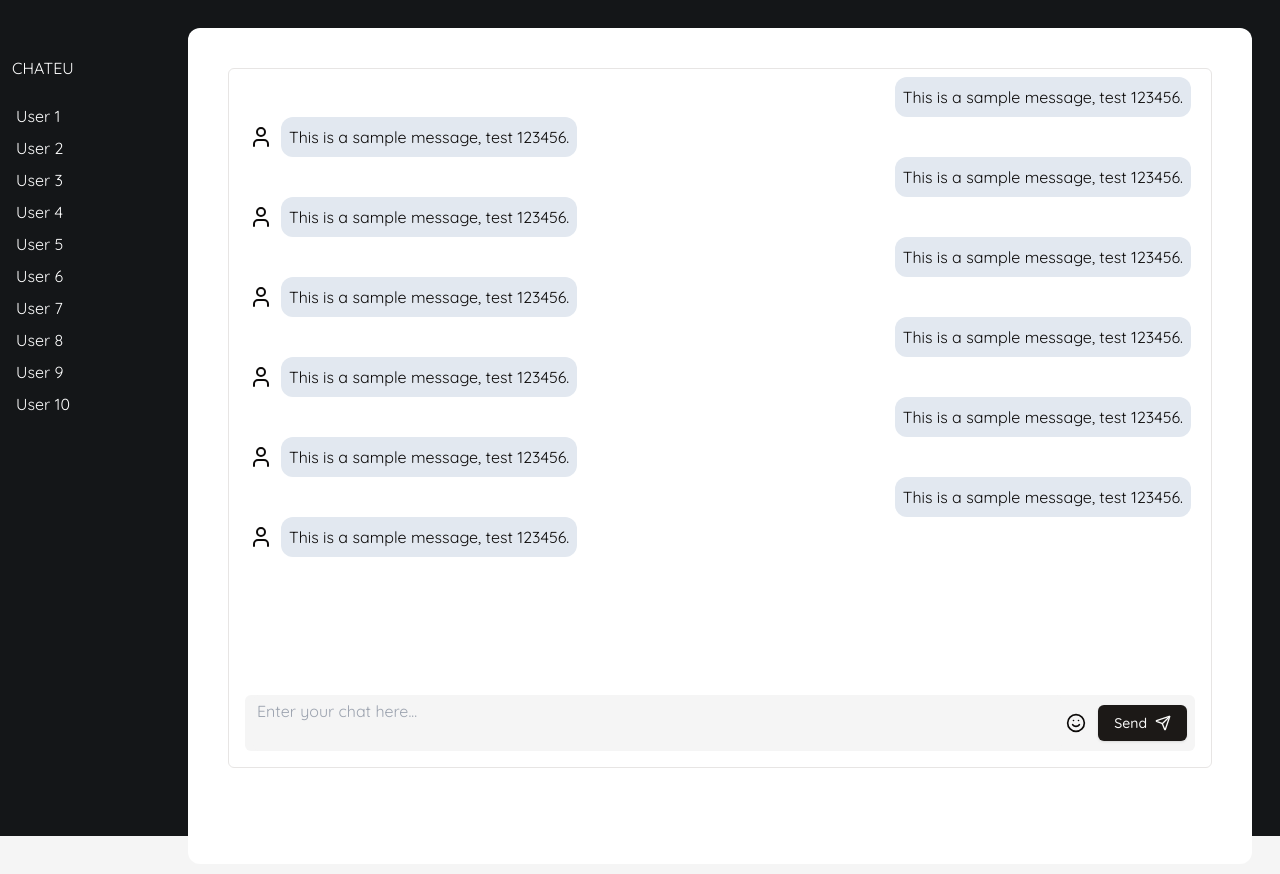
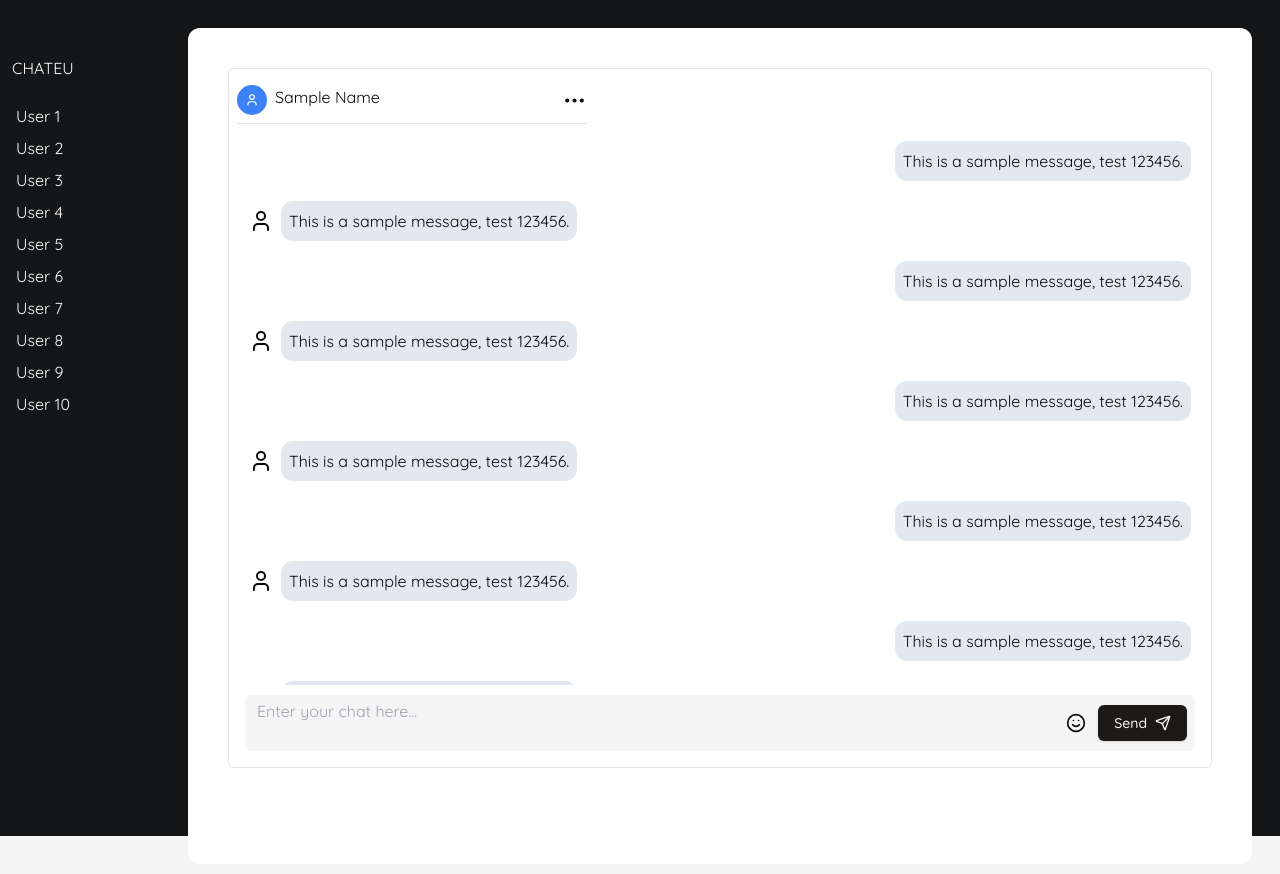
Before and after one commit to russellbanares322/chateu, a Next.js app: page /chats/1 in a window 1280 px wide. Shown: the top 874 px of the page. Built offline with nearby package versions, Linux system fonts and the light colour scheme; what @convex-dev/auth would draw is missing.

Commit message:
feat: instantiate chat page header

```diff
--- a/app/chats/[chatId]/_layout/chat-display.tsx
+++ b/app/chats/[chatId]/_layout/chat-display.tsx
@@ -1,7 +1,8 @@
+import { Button } from "@/components/ui/button";
 import { cn } from "@/lib/utils";
-import { UserIcon } from "lucide-react";
+import { EllipsisIcon, UserIcon } from "lucide-react";
 
-const dummyChatData = Array.from({ length: 12 })
+const dummyChatData = Array.from({ length: 15 })
   .fill("")
   .map((_, index) => ({
     authorId: index % 2 === 0 ? "XXY" : `ABC-${index}`,
@@ -12,10 +13,29 @@ export default function ChatDisplay() {
   const userId = "XXY";
 
   return (
+    <div className="relative">
+      {/* Chat Header */}
+      <div className="border-b w-[calc(100%-930px)] mx-auto bg-white fixed flex items-center justify-between mb-2 gap-2 py-2">
+        <div className="flex items-start gap-2">
+          <UserIcon
+            className="bg-blue-500 rounded-full p-2 text-white"
+            size={30}
+          />
+          <p>Sample Name</p>
+        </div>
         <div>
+          {/* <Button className="rounded-full" variant="ghost">
+          </Button> */}
+          <EllipsisIcon size={25} />
+        </div>
+      </div>
+      {/* Chat Content */}
+      <div
+        className="flex flex-col gap-5 overflow-auto mt-16"
+        style={{ maxHeight: "calc(100% - 400px)" }}
+      >
         {dummyChatData.map((chat, index) => {
           const isMyChat = chat.authorId === userId;
-
           return (
             <div
               className={cn(
@@ -32,5 +52,6 @@ export default function ChatDisplay() {
           );
         })}
       </div>
+    </div>
   );
 }
--- a/app/chats/[chatId]/page.tsx
+++ b/app/chats/[chatId]/page.tsx
@@ -17,12 +17,7 @@ export default async function Chat({ params }: ChatProps) {
     <ChatLayout>
       <div className="flex gap-2 items-center justify-center">
         <div className="relative flex flex-col p-2 border border-solid w-[1000px] h-[700px] rounded-md">
-          <div
-            className="flex flex-col gap-5 overflow-auto"
-            style={{ maxHeight: "calc(100% - 100px)" }}
-          >
-            <ChatDisplay />
-          </div>
+          <ChatDisplay />
           <ChatInput />
         </div>
       </div>
```
Lines whose indentation alone changed are shown as unchanged.
